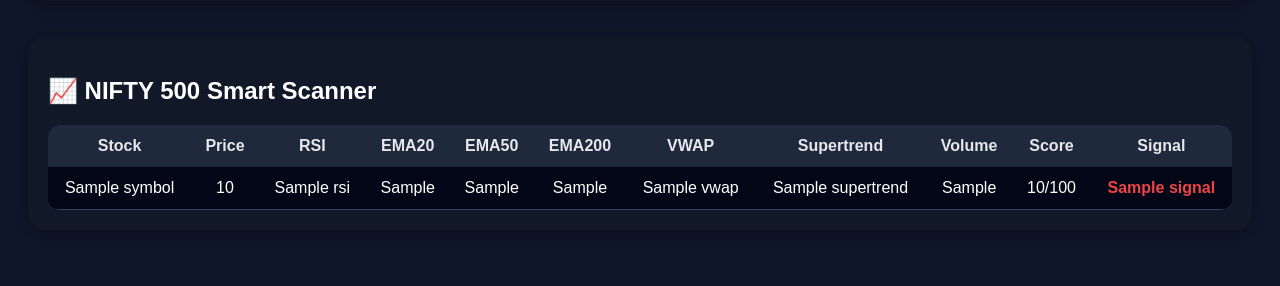
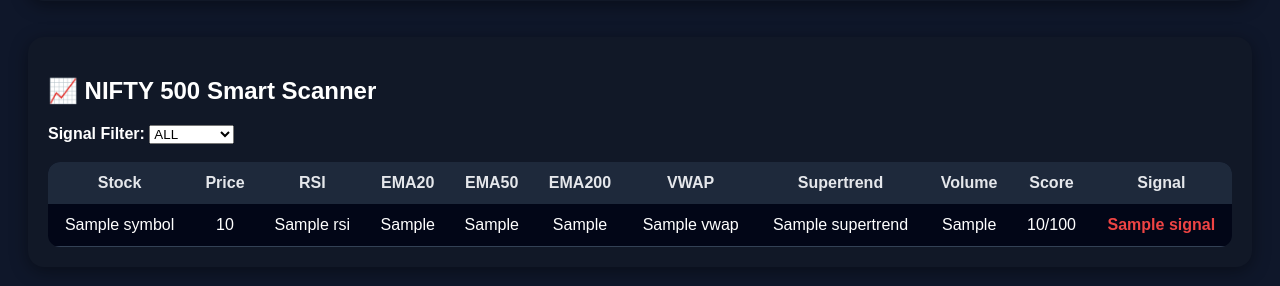
Before and after one commit to vkm10077/paradox, a Flask app: template templates/dashboard.html in a window 1280 px wide. Shown: the part 347-633 px from the top of the page. Run offline with Flask 3, Linux system fonts and the light colour scheme; the template is opened without the code that fills it: most values are stand-ins (such as "Sample title", 1, 10 or a date in 2020).

Commit message:
Add signal filter form to dashboard
Added a form with a signal filter dropdown to the dashboard.

```diff
--- a/templates/dashboard.html
+++ b/templates/dashboard.html
@@ -132,6 +132,20 @@
 
 <div class="card">
     <h2>📈 NIFTY 500 Smart Scanner</h2>
+    <form method="get" action="/dashboard">
+
+    <label><b>Signal Filter:</b></label>
+
+    <select name="signal" onchange="this.form.submit()">
+        <option value="ALL" {% if selected_signal == "ALL" %}selected{% endif %}>ALL</option>
+        <option value="BUY" {% if selected_signal == "BUY" %}selected{% endif %}>BUY</option>
+        <option value="NEUTRAL" {% if selected_signal == "NEUTRAL" %}selected{% endif %}>NEUTRAL</option>
+        <option value="SELL" {% if selected_signal == "SELL" %}selected{% endif %}>SELL</option>
+    </select>
+
+</form>
+
+<br>
 
     <table>
         <tr>
```
